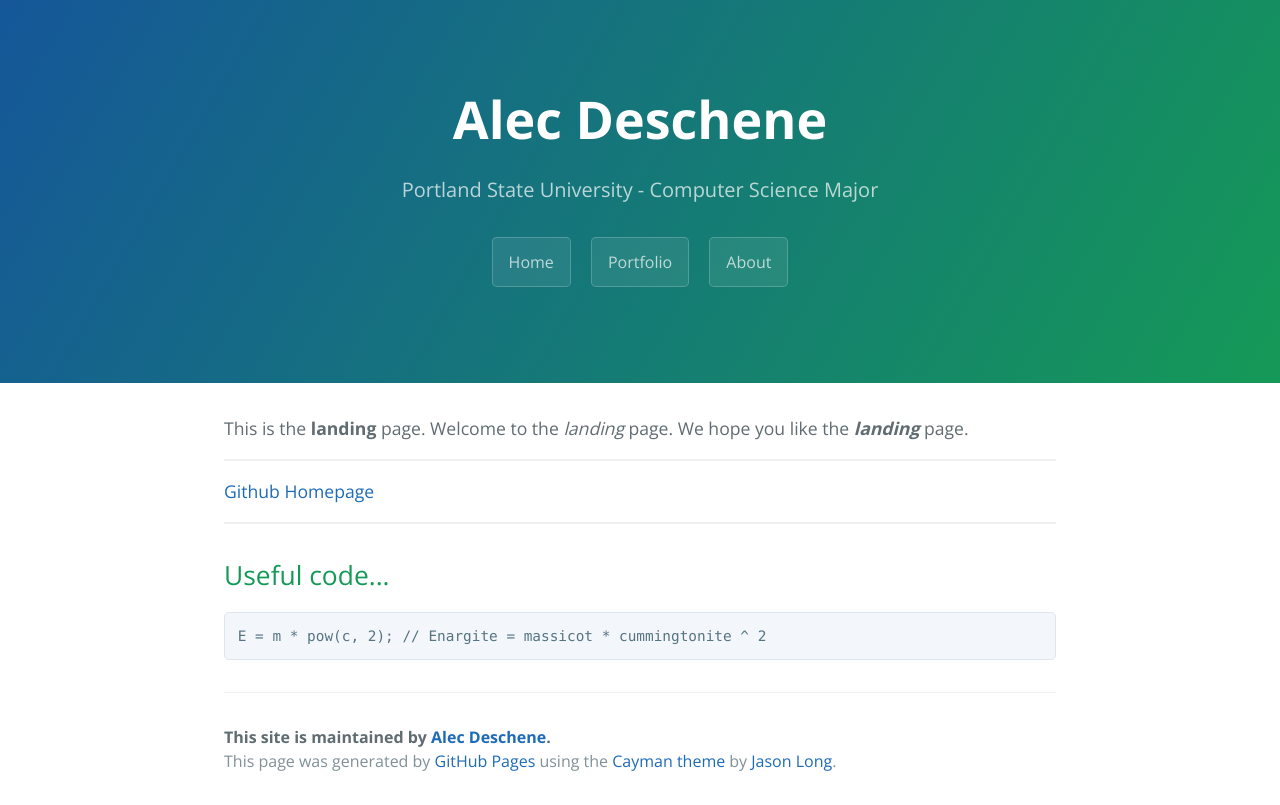
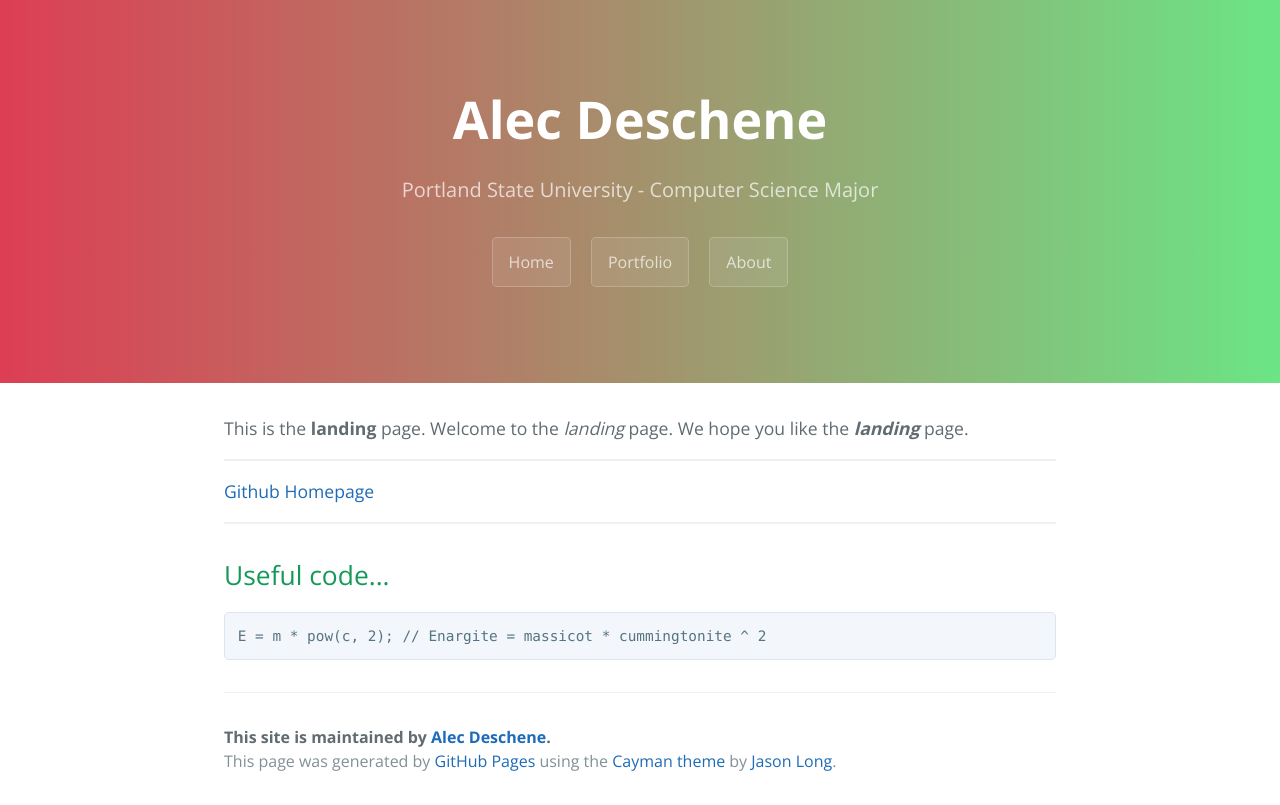
Before and after one commit to adeschene/adeschene.github.io, a website: page index.html in a window 1280 px wide. Drawn offline with nearby package versions, Linux system fonts and the light colour scheme.

Commit message:
Update bg colors

```diff
--- a/About/css/cayman.css
+++ b/About/css/cayman.css
@@ -53,7 +53,7 @@ a {
   color: #fff;
   text-align: center;
   background-color: #159957;
-  background-image: linear-gradient(120deg, #155799, #159957); }
+  background-image: linear-gradient(to right, #dd3e54, #6be585); }
   @media screen and (min-width: 64em) {
     .page-header {
       padding: 5rem 6rem; } }
--- a/Portfolio/css/cayman.css
+++ b/Portfolio/css/cayman.css
@@ -53,7 +53,7 @@ a {
   color: #fff;
   text-align: center;
   background-color: #159957;
-  background-image: linear-gradient(120deg, #155799, #159957); }
+  background-image: linear-gradient(to right, #dd3e54, #6be585); }
   @media screen and (min-width: 64em) {
     .page-header {
       padding: 5rem 6rem; } }
--- a/css/cayman.css
+++ b/css/cayman.css
@@ -53,7 +53,7 @@ a {
   color: #fff;
   text-align: center;
   background-color: #159957;
-  background-image: linear-gradient(120deg, #155799, #159957); }
+  background-image: linear-gradient(to right, #dd3e54, #6be585); }
   @media screen and (min-width: 64em) {
     .page-header {
       padding: 5rem 6rem; } }
```
